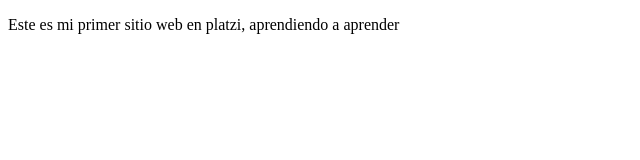
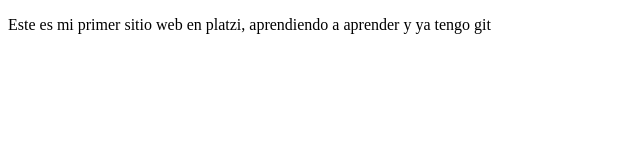
Before and after one commit to julianco86/proyectoDemoCursoPrework, a plain HTML site: page index.html in a window 1280 px wide. Shown: the whole page, without its empty margins (0-640 px from the left). Drawn offline with Linux system fonts and the light colour scheme.

Commit message:
agregamos cambios que ya tengo git

```diff
--- a/index.html
+++ b/index.html
@@ -7,6 +7,6 @@
     <title>Hola Mundo</title>
 </head>
 <body>
-    <p> Este es mi primer sitio web en platzi, aprendiendo a aprender</p>
+    <p> Este es mi primer sitio web en platzi, aprendiendo a aprender y ya tengo git</p>
 </body>
 </html>
```
